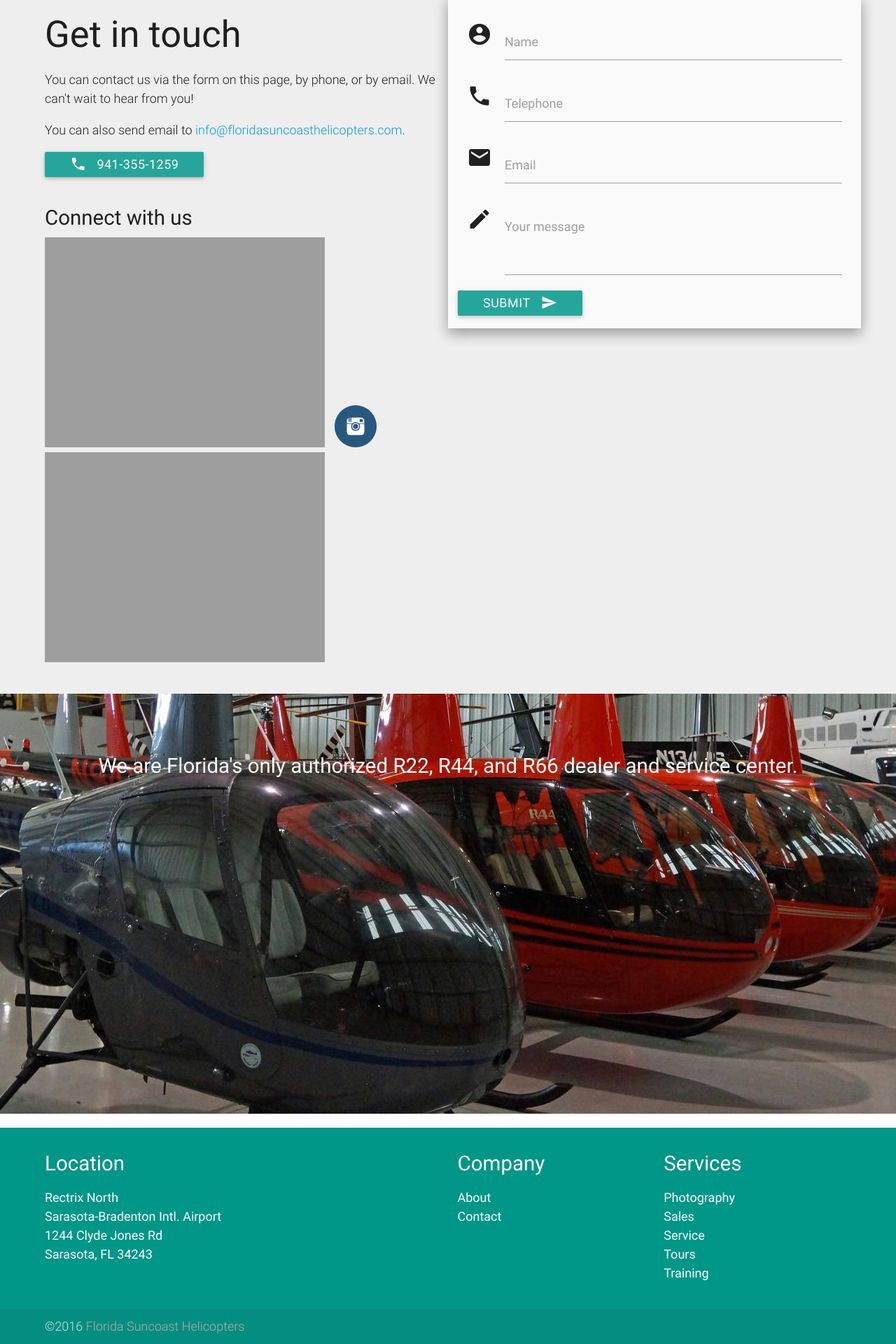
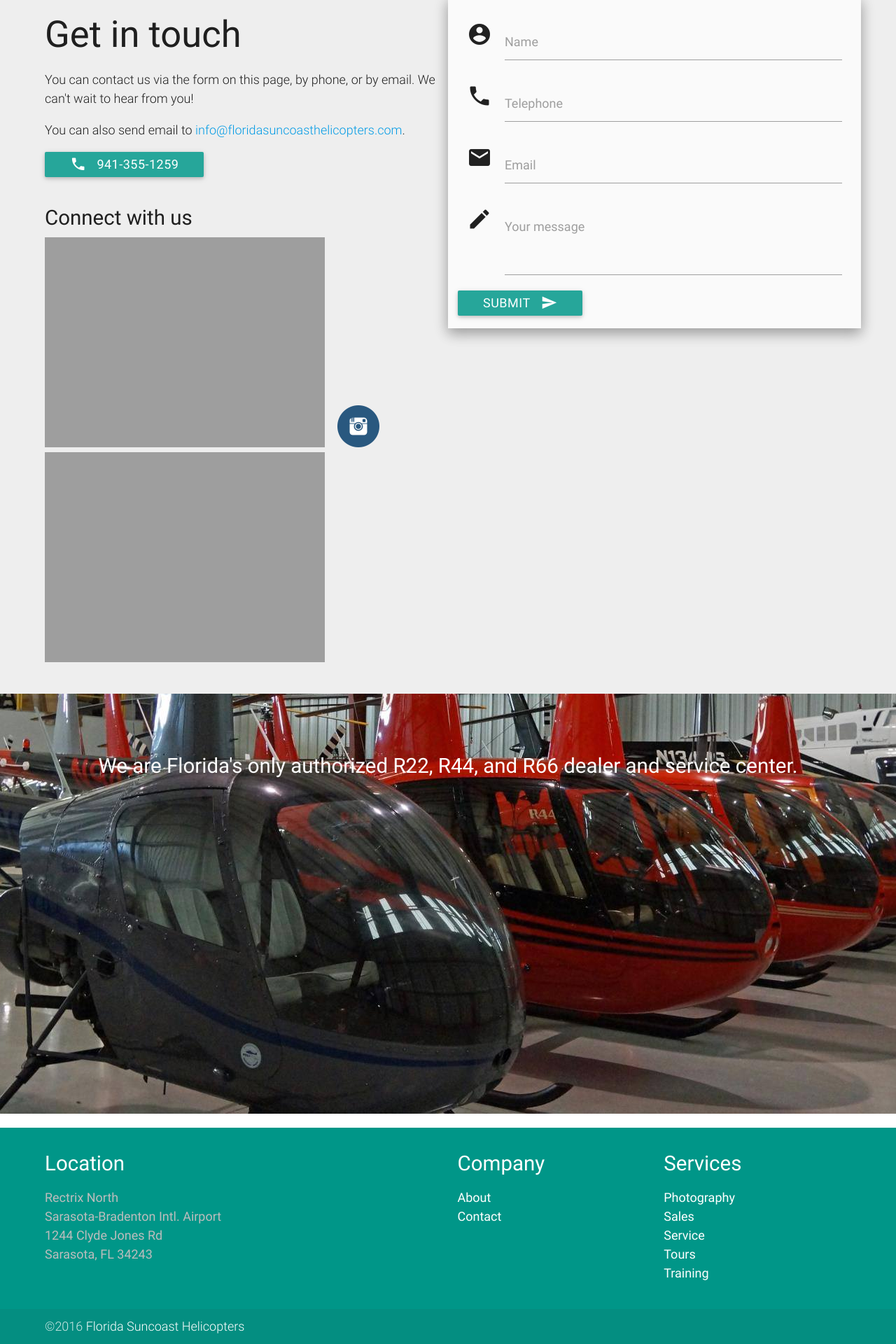
Before and after one commit to joncoop/fsh, a Jekyll site: the page built from index.html, in a window 1280 px wide. Shown: the part 1389-3309 px from the top of the page at 70% size. Built offline with Jekyll 4.4.1, drawn with Linux system fonts in a browser that asks for light colours; nearby versions of some CDN libraries.

Commit message:
Cleaned up footer classes.

```diff
--- a/_includes/footer.html
+++ b/_includes/footer.html
@@ -1,31 +1,29 @@
 <div class="container">
   <div class="row">
     <div class="col s12 m12 l6">
-      <h5 class="white-text">Location</h5>
-      <p class="grey-text text-lighten-4">
-        <a class="white-text" href="https://goo.gl/maps/tTaKaPZfXq92">
-          Rectrix North<br>
-          Sarasota-Bradenton Intl. Airport<br>
-          1244 Clyde Jones Rd<br>
-          Sarasota, FL 34243
-        </a>
+      <h5>Location</h5>
+      <p>
+        Rectrix North<br>
+        Sarasota-Bradenton Intl. Airport<br>
+        1244 Clyde Jones Rd<br>
+        Sarasota, FL 34243
       </p>
     </div>
     <div class="col s12 m6 l3">
-      <h5 class="white-text">Company</h5>
+      <h5>Company</h5>
       <ul>
-        <li><a class="white-text" href="{{ site.github.url }}/about.html">About</a></li>
-        <li><a class="white-text" href="{{ site.github.url }}/contact.html">Contact</a></li>
+        <li><a href="{{ site.github.url }}/about.html">About</a></li>
+        <li><a href="{{ site.github.url }}/contact.html">Contact</a></li>
       </ul>
     </div>
     <div class="col s12 m6 l3">
-      <h5 class="white-text">Services</h5>
+      <h5>Services</h5>
       <ul>
-        <li><a class="white-text" href="{{ site.github.url }}/photography.html">Photography</a></li>
-        <li><a class="white-text" href="{{ site.github.url }}/sales.html">Sales</a></li>
-        <li><a class="white-text" href="{{ site.github.url }}/service.html">Service</a></li>
-        <li><a class="white-text" href="{{ site.github.url }}/tours.html">Tours</a></li>
-        <li><a class="white-text" href="{{ site.github.url }}/training.html">Training</a></li>
+        <li><a href="{{ site.github.url }}/photography.html">Photography</a></li>
+        <li><a href="{{ site.github.url }}/sales.html">Sales</a></li>
+        <li><a href="{{ site.github.url }}/service.html">Service</a></li>
+        <li><a href="{{ site.github.url }}/tours.html">Tours</a></li>
+        <li><a href="{{ site.github.url }}/training.html">Training</a></li>
       </ul>
     </div>
   </div>
@@ -33,6 +31,6 @@
 
 <div class="footer-copyright">
   <div class="container">
-    &copy;{{ site.time | date: '%Y' }} <a class="brown-text text-lighten-3" href="{{ site.github.url }}/">Florida Suncoast Helicopters</a>
+    &copy;{{ site.time | date: '%Y' }} <a href="{{ site.github.url }}/">Florida Suncoast Helicopters</a>
   </div>
 </div>
--- a/css/main.scss
+++ b/css/main.scss
@@ -7,7 +7,8 @@
 @import "materialize";
 
 
-/* Overrides */
+/*** Overrides ***/
+// containers
 .container {
   margin: 0 auto;
   max-width: 1600px;
@@ -30,17 +31,15 @@
 }
 
 
-/* custom post styles */
-.page-title {
-  font-size: 2.6rem
-}
-
-.sub-heading {
-  font-size: 2.0rem;
+/*** Header ***/
+// Main Logo
+.main-logo {
+  margin: 7px 0;
 }
 
 
-/* Sticky footer */
+/*** Footer ***/
+// sticky footer
 body {
   display: flex;
   min-height: 100vh;
@@ -51,13 +50,24 @@
   flex: 1 0 auto;
 }
 
+footer {
+  color: #bdbdbd;  // grey lighten-1
 
-/* Main logo */
-.main-logo {
-  margin: 7px 0;
+  h1, h2, h3, h4, h5, h6 {
+    color: #fff; // white
+  }
+
+  a:link, a:visited, a:hover, a:active {
+    color: #fff; // white
+  }
+
+  a:hover {
+    border-bottom: 1px solid #fff; // white
+  }
 }
 
-/* Social media icons */
+/*** Special Content ***/
+// social media icons
 .social-icon {
-  margin-right: 10px;
+  margin-right: 0.75rem;
 }
```
